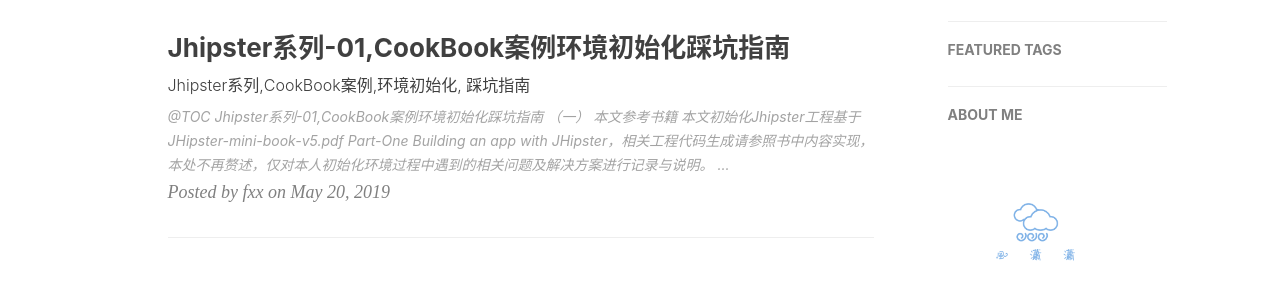
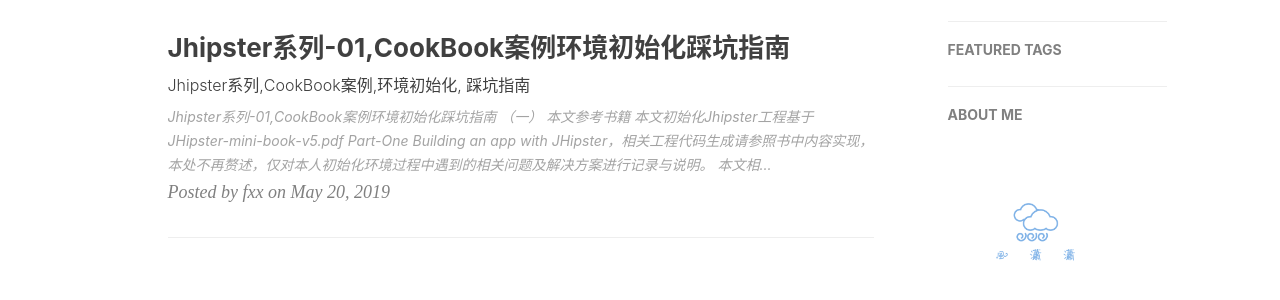
Before and after one commit to q2wxec/q2wxec.github.io, a Jekyll site: the page built from index.html, in a window 1280 px wide. Shown: the part 437-737 px from the top of the page. Built offline with Jekyll 4.4.1, drawn with Linux system fonts in a browser that asks for light colours; nearby versions of some CDN libraries; the list of posts is cut into pages by our own code; comment, search, counter and statistics services are not loaded; some of the changed lines change nothing that is shown.

Commit message:
changeEPic

```diff
--- a/_posts/2019-05-20-jhipster-01-env-init.markdown
+++ b/_posts/2019-05-20-jhipster-01-env-init.markdown
@@ -10,8 +10,6 @@
     - Jhipster
     - CookBook
 ---
-
-@[TOC](本文目录)
 
 
 
@@ -29,7 +27,7 @@
 
 失败信息如下图所示。
 
-![img/webdriver-er.png]()
+![Alt](../img/webdriver-er.png)
 
 
 
```
